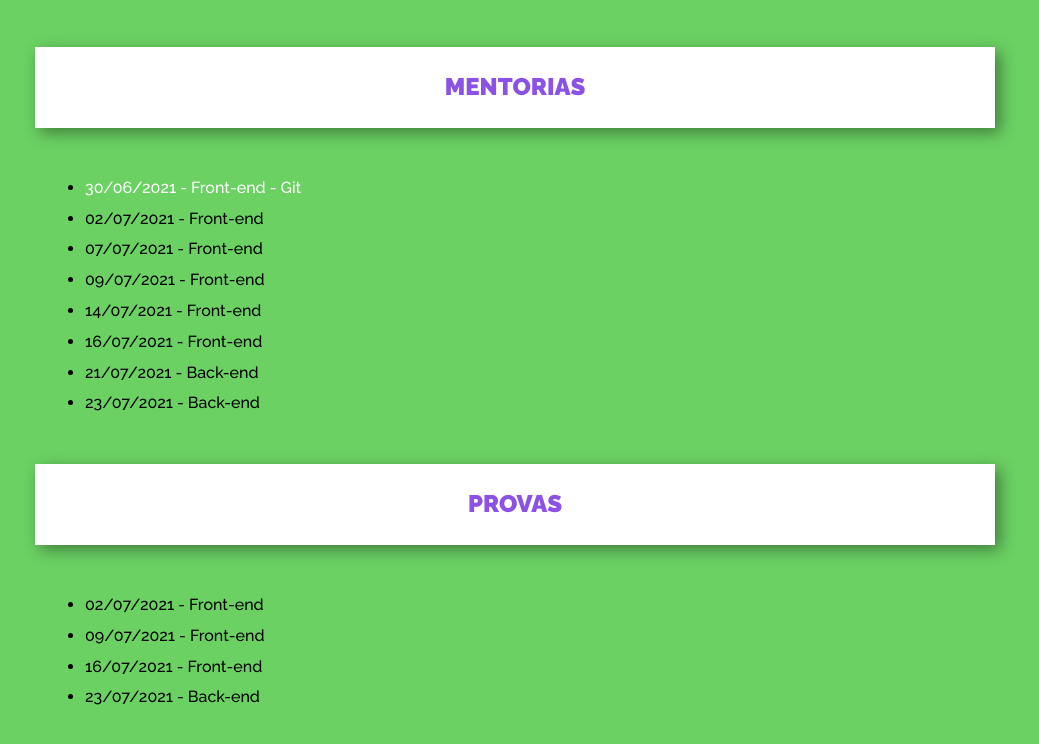
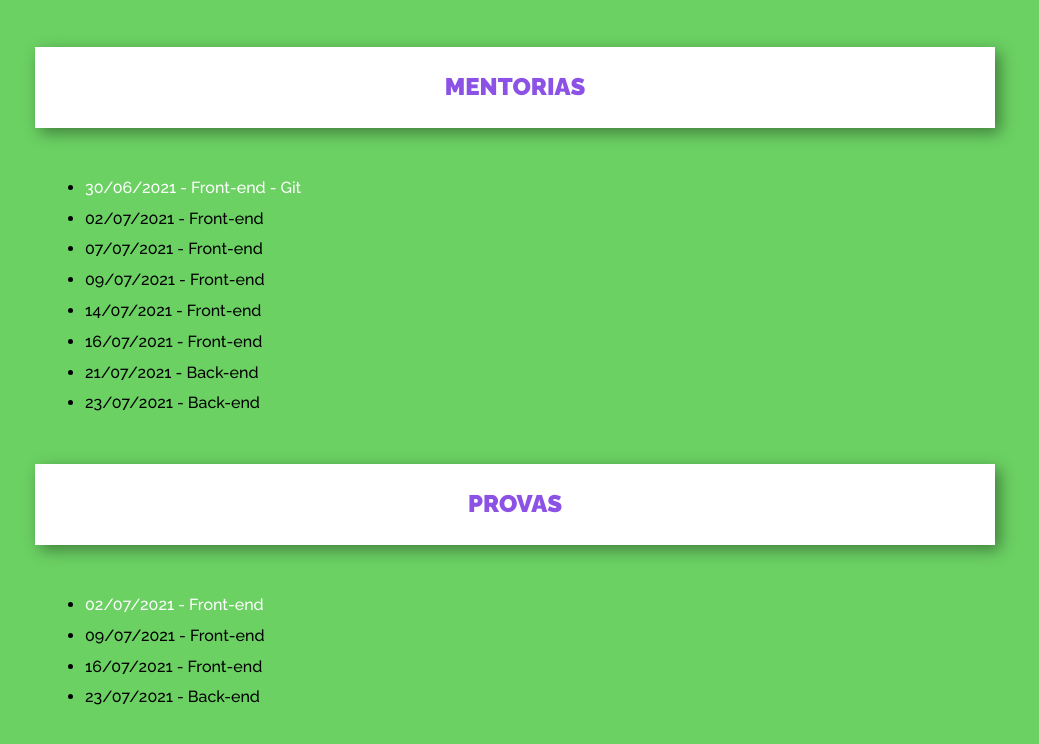
Before and after one commit to RatoRising/bootcamp_HiringCoders2_Vtex_GAMA, a plain HTML site: page index.html in a window 1280 px wide. Shown: the part 1849-2593 px from the top of the page, without its empty margins (125-1164 px from the left). Drawn offline with Linux system fonts and the light colour scheme.

Commit message:
conclusão da prova

```diff
--- a/index.html
+++ b/index.html
@@ -89,7 +89,7 @@
 <h2>Provas</h2>
 <div class="container">
     <ul>
-        <li>02/07/2021 - Front-end</li>
+        <li><a href="https://www.hiringcoders.com.br/" target="_blank">02/07/2021 - Front-end</a></li>
         <li>09/07/2021 - Front-end</li>
         <li>16/07/2021 - Front-end</li>
         <li>23/07/2021 - Back-end</li>
```
